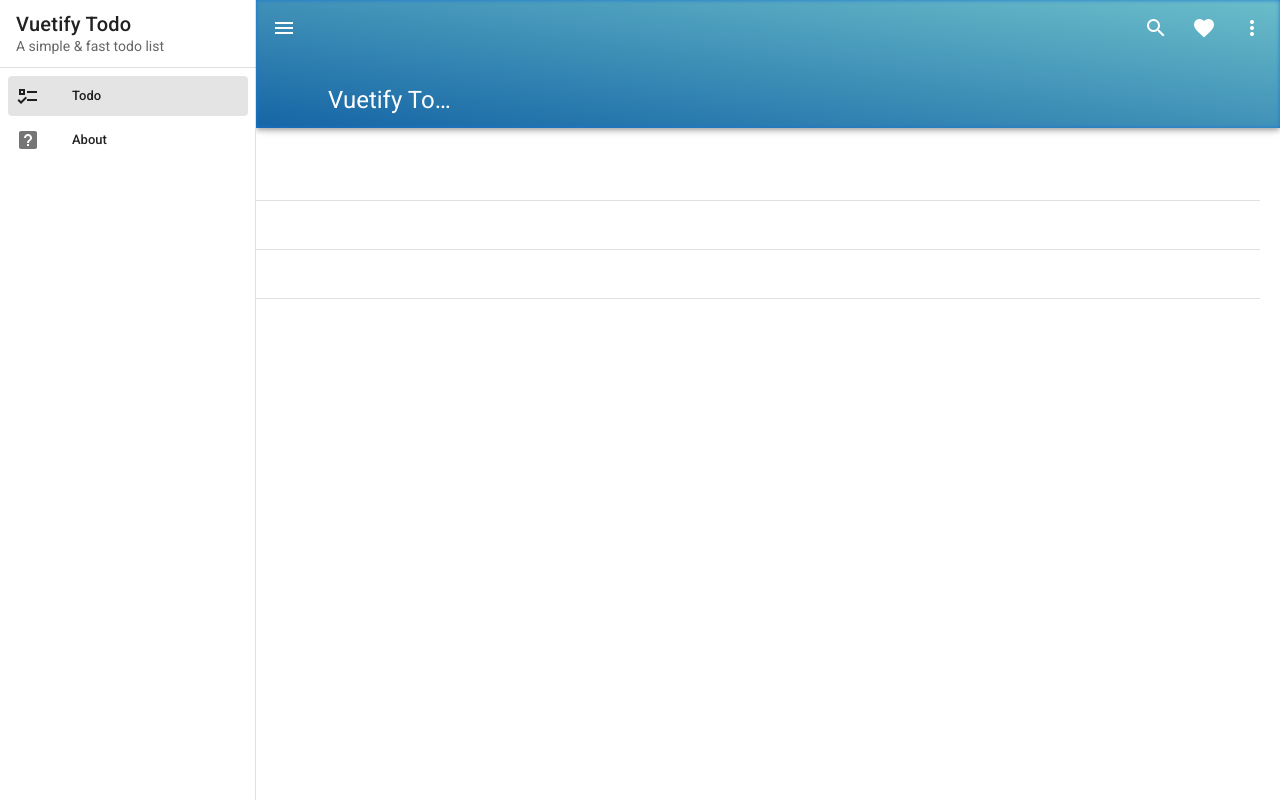
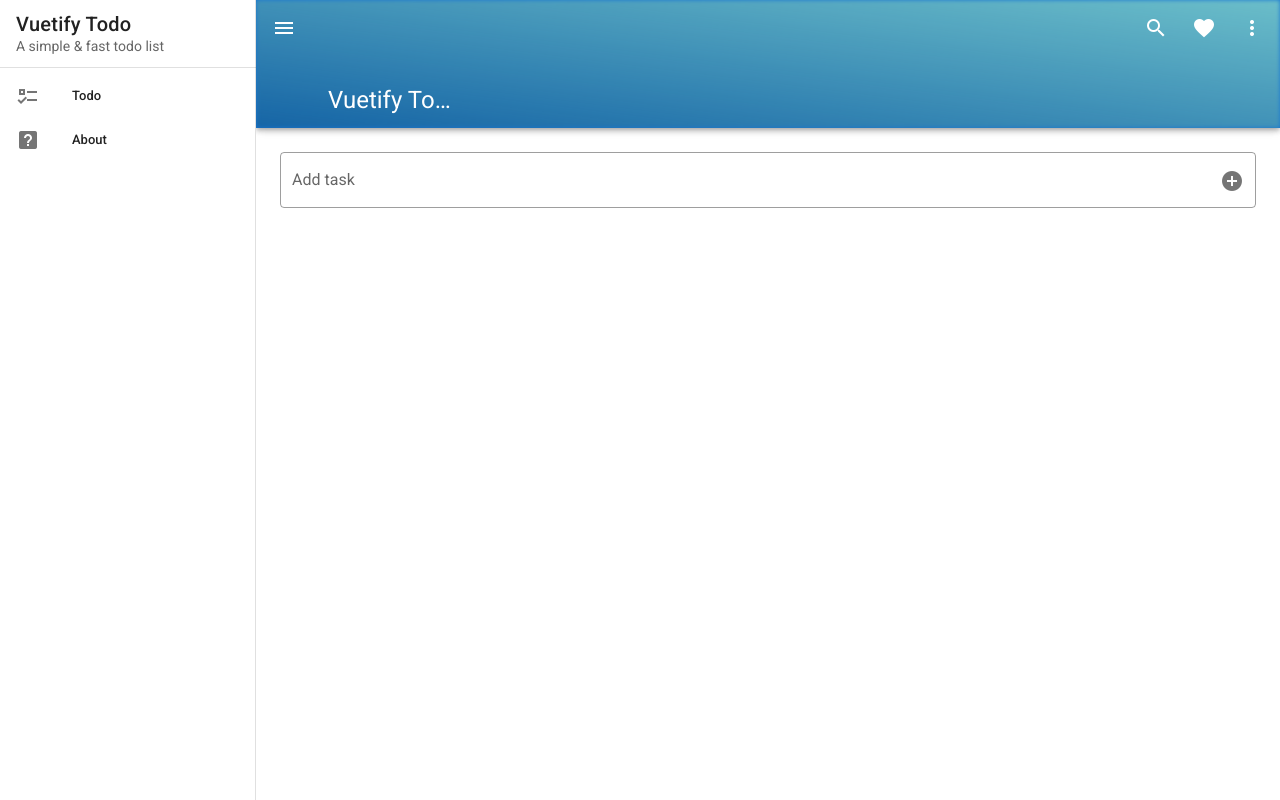
Before and after one commit to MarcMunhoz/vuetify_todo, a Vue app: page /#/ in a window 1280 px wide. Built offline with nearby package versions, Linux system fonts and the light colour scheme.

Commit message:
A simple Add/Done/Del todo is done

```diff
--- a/src/App.vue
+++ b/src/App.vue
@@ -2,7 +2,7 @@
   <v-app id="inspire">
     <Navigation />
 
-    <v-main class="px-5 text-justify">
+    <v-main class="text-justify">
       <router-view></router-view>
     </v-main>
   </v-app>
--- a/src/views/About.vue
+++ b/src/views/About.vue
@@ -1,5 +1,5 @@
 <template>
-  <div class="about">
+  <div class="px-6 about">
     <h1>About Vuetify Todo</h1>
 
     <p>
--- a/src/views/Todo.vue
+++ b/src/views/Todo.vue
@@ -1,5 +1,6 @@
 <template>
-  <div class="todo">
+  <div class="todo px-6">
+    <v-text-field outlined label="Add task" clearable hide-details v-model="newTaskTitle" @click:append="addTask" @keyup.enter="addTask" append-icon="mdi-plus-circle"></v-text-field>
     <v-list flat class="pt-0">
       <div v-for="task in tasks" :key="task.id" @click="doneTask(task.id)">
         <v-list-item :class="{ 'blue lighten-5': task.done }">
@@ -9,8 +10,14 @@
             </v-list-item-action>
 
             <v-list-item-content>
-              <v-list-item-title>{{ task.title }}</v-list-item-title>
+              <v-list-item-title :class="{ 'text-decoration-line-through': task.done }">{{ task.title }}</v-list-item-title>
             </v-list-item-content>
+
+            <v-list-item-action>
+              <v-btn icon>
+                <v-icon color="primary lighten-1" @click.stop="deleteTask(task.id)">mdi-delete</v-icon>
+              </v-btn>
+            </v-list-item-action>
           </template>
         </v-list-item>
         <v-divider></v-divider>
@@ -24,30 +31,27 @@ export default {
   name: "Todo",
   data() {
     return {
-      tasks: [
-        {
-          id: 1,
-          title: "Wake up!",
-          done: false,
-        },
-        {
-          id: 2,
-          title: "Coffee break",
-          done: false,
-        },
-        {
-          id: 3,
-          title: "Lunch!",
-          done: false,
-        },
-      ],
+      newTaskTitle: "",
+      tasks: [],
     };
   },
   methods: {
+    addTask() {
+      const newTask = {
+        id: Date.now(),
+        title: this.newTaskTitle,
+        done: false,
+      };
+
+      return this.newTaskTitle === "" ? (this.newTaskTitle = "Please digit the task name") : this.tasks.push(newTask), (this.newTaskTitle = "");
+    },
     doneTask(taskID) {
-      let task = this.tasks.filter((task) => task.id === taskID)[0];
+      const task = this.tasks.filter((task) => task.id === taskID)[0];
 
       return (task.done = !task.done);
+    },
+    deleteTask(taskID) {
+      return (this.tasks = this.tasks.filter((task) => task.id !== taskID));
     },
   },
 };
```
